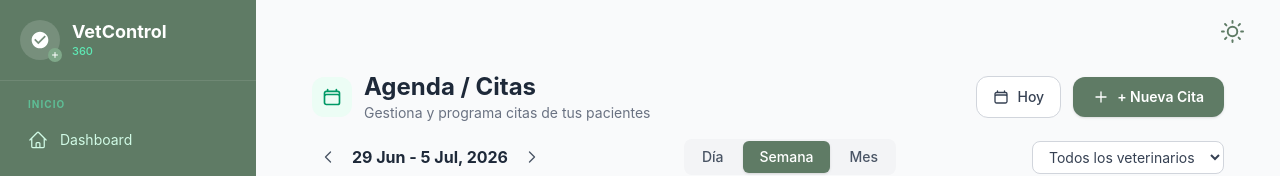
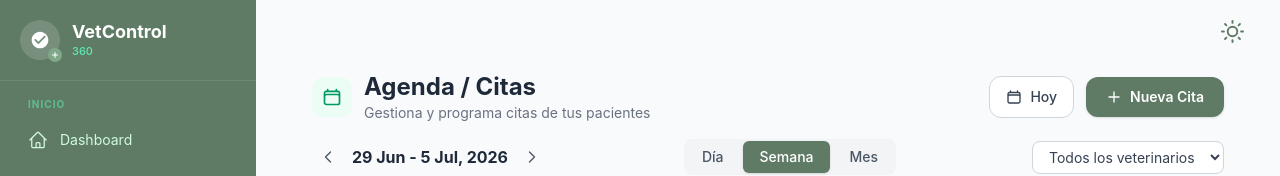
Before and after one commit to murgaalex94-rgb/vetcontrol360-web, a React (Vite) app: page /agenda in a window 1280 px wide. Shown: the top 176 px of the page. Built offline with nearby package versions, Linux system fonts and the light colour scheme.

Commit message:
fix: boton Hoy respeta vista actual, texto boton Nueva Cita sin doble plus

```diff
--- a/src/pages/AgendaCitas.jsx
+++ b/src/pages/AgendaCitas.jsx
@@ -117,7 +117,6 @@ function AgendaCitas() {
     setFechaEnfoque(hoy);
     setMiniMes(hoy.getMonth());
     setMiniAño(hoy.getFullYear());
-    setVista('semana');
   }
 
   function navegarAnterior() {
@@ -252,7 +251,7 @@ function AgendaCitas() {
           </button>
           <button onClick={function () { navigate('/agenda/nueva'); }} className="flex items-center gap-2 rounded-xl bg-[#5F7B65] px-5 py-2.5 text-sm font-semibold text-white shadow-sm hover:bg-[#4E6553] cursor-pointer">
             <svg className="w-4 h-4" fill="none" stroke="currentColor" strokeWidth={2} viewBox="0 0 24 24"><path strokeLinecap="round" strokeLinejoin="round" d="M12 4.5v15m7.5-7.5h-15" /></svg>
-            + Nueva Cita
+            Nueva Cita
           </button>
         </div>
       </div>
```
Also changed, not shown: 1 other file (tests, documents, lock files or other folders).
